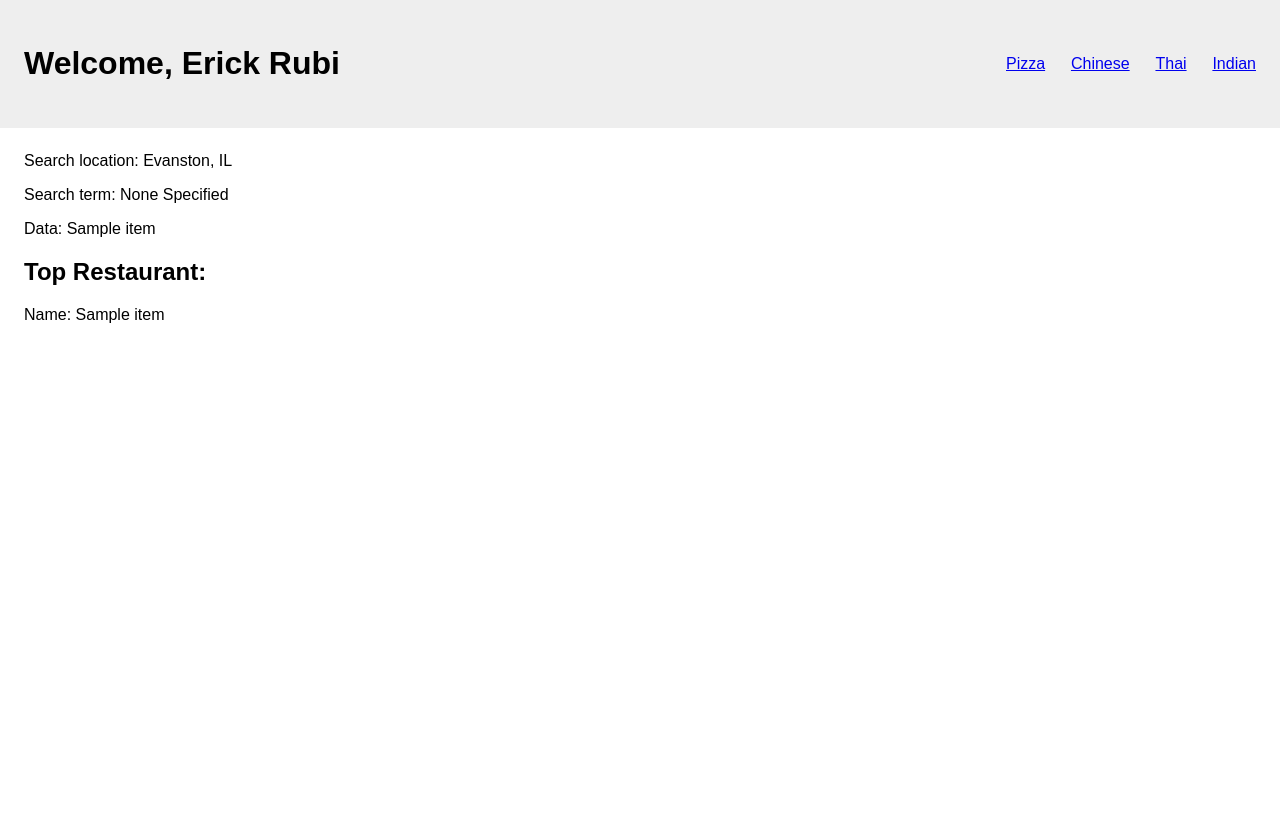
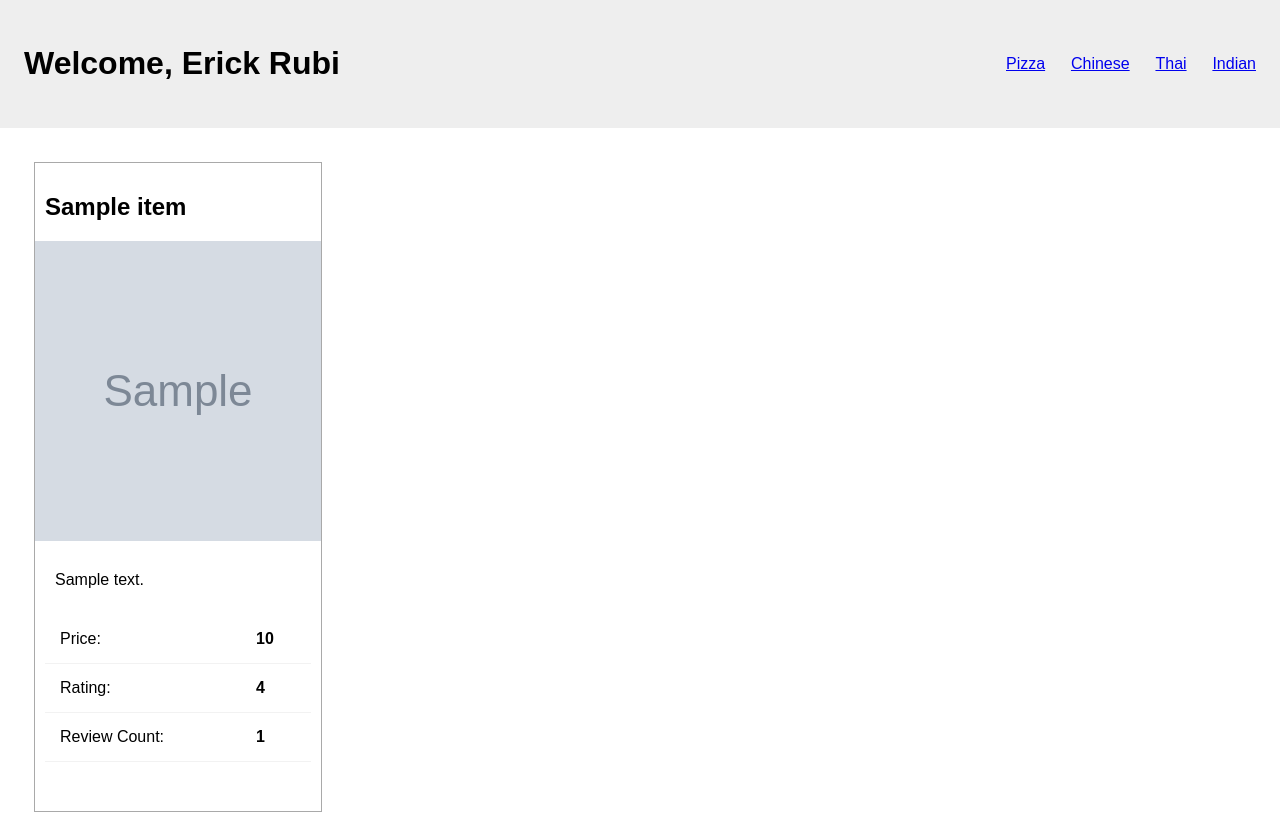
Before and after one commit to pengxiangzhang/NU_CS396_webdev-labs, a Flask app: page /restaurant in a window 1280 px wide. Before the commit the page ends 323 px from the top, so only its background shows below. Run offline with Flask 2, Linux system fonts and the light colour scheme; grey boxes marked "Sample" are stand-in pictures; a database or web service that is not in the repository returns one stand-in record (values such as "Sample title"); data that the repository does not hold is empty; some libraries are stand-ins or nearby versions.

Commit message:
finished Lab 02

```diff
--- a/lab02/app.py
+++ b/lab02/app.py
@@ -4,7 +4,6 @@ import random
 import json
 import requests
 from helpers import CurrentUser
-from pprint import pprint
 
 # initializes flask app:
 app = Flask(__name__)
@@ -12,7 +11,8 @@ app = Flask(__name__)
 #########################
 # some global variables #
 #########################
-current_user = CurrentUser(first_name='Erick', last_name='Rubi', email='erub03@gmail.com', username='erub03')
+current_user = CurrentUser(
+    first_name='Erick', last_name='Rubi', email='erub03@gmail.com', username='erub03')
 
 quotes = (
     '“We May Encounter Many Defeats But We Must Not Be Defeated.” – Maya Angelou',
@@ -27,9 +27,11 @@ quotes = (
 ##############
 # Exercise 1 #
 ##############
+
+
 @app.route('/')
 def exercise1():
-    return 'Hello World!'
+    return f'Hi {current_user.get_full_name()}!'
 
 
 ##############
@@ -39,18 +41,21 @@ def exercise1():
 def exercise2():
     return render_template(
         'quote-of-the-day.html',
-        user=current_user
+        user=current_user,
+        quote=random.choice(quotes)
     )
 
 ##############
 # Exercise 3 #
 ##############
+
+
+@app.route('/restaurant-data/<city>/<search_term>')
+@app.route('/restaurant-data/<city>')
 @app.route('/restaurant-data')
-def exercise3():
-    import json
-    search_term = 'pizza'
-    city = 'Evanston, Il'
-    url = 'https://www.apitutor.org/yelp/simple/v3/businesses/search?location={0}&term={1}'.format(city, search_term)
+def exercise3(city='Evanston, IL', search_term=''):
+    url = 'https://www.apitutor.org/yelp/simple/v3/businesses/search?location={0}&term={1}'.format(
+        city, search_term)
     response = requests.get(url)
     data = response.json()
     return json.dumps(data)
@@ -58,20 +63,22 @@ def exercise3():
 ##############
 # Exercise 4 #
 ##############
+
+
 @app.route('/restaurant/<city>/<search_term>')
 @app.route('/restaurant/<city>')
 @app.route('/restaurant')
 def exercise4(city='Evanston, IL', search_term=''):
-    url = 'https://www.apitutor.org/yelp/simple/v3/businesses/search?location={0}&term={1}'.format(city, search_term)
+    url = 'https://www.apitutor.org/yelp/simple/v3/businesses/search?location={0}&term={1}'.format(
+        city, search_term)
     response = requests.get(url)
     restaurants = response.json()
-    pprint(restaurants[0]) # for debugging
     return render_template(
         'restaurant.html',
         user=current_user,
         search_term=search_term,
         city=city,
-        restaurant=restaurants[0]
+        restaurants=restaurants
     )
 
 @app.route('/cards')
--- a/lab02/static/style.css
+++ b/lab02/static/style.css
@@ -27,11 +27,59 @@ main {
     margin: 3vh;
 }
 
+img {
+    width: calc(100% + 20px);
+    height: 300px;
+    margin-left: -10px;
+}
+
+.box {
+    box-sizing: border-box;
+    border: solid 1px #a9a9a9;
+    float: left;
+    padding: 10px;
+    margin: 10px;
+    width: calc(25% - 20px);
+    height: 650px;
+}
+
+table {
+    border-collapse: collapse;
+    width: 100%;
+}
+
+tr {
+    border-bottom: 1px solid #f2f2f2;
+}
+
+td {
+    padding: 15px;
+}
+
+
+/* Tablet Media Query */
 
 @media only screen and (max-width: 1000px) {
-    /* Media queries go here */
+    .box {
+        box-sizing: border-box;
+        border: solid 1px #a9a9a9;
+        float: left;
+        padding: 10px;
+        margin: 10px;
+        width: calc(50% - 20px);
+    }
 }
 
+
+/* Mobile Phone Media Query */
+
 @media only screen and (max-width: 600px) {
-    /* Media queries go here */
+    .box {
+        box-sizing: border-box;
+        border: solid 1px #a9a9a9;
+        float: left;
+        padding: 10px;
+        margin: 10px;
+        width: calc(100% - 20px);
+    }
 }
--- a/lab02/templates/quote-of-the-day.html
+++ b/lab02/templates/quote-of-the-day.html
@@ -6,6 +6,6 @@
 </head>
 <body>
     <h1>Welcome, {{ user.get_full_name() }}</h1>
-    <p>Replace this with the quote of the day</p>
+    <p>{{quote}}</p>
 </body>
 </html>
--- a/lab02/templates/restaurant.html
+++ b/lab02/templates/restaurant.html
@@ -1,21 +1,41 @@
 <!DOCTYPE html>
-<html lang="en" >
+<html lang="en">
+
 <head>
-    <meta charset="UTF-8"><title>Top Restaurant</title>
+    <meta charset="UTF-8">
+    <title>Top Restaurant</title>
     <link rel="stylesheet" href="https://cdnjs.cloudflare.com/ajax/libs/font-awesome/5.11.2/css/all.min.css">
     <link rel="stylesheet" href="/static/style.css">
     <meta name="viewport" content="width=device-width, initial-scale=1.0">
     <title>Top Restaurant</title>
 </head>
+
 <body>
     {% include 'includes/header.html' %}
 
     <main>
-        <p>Search location: {{city}}</p>
-        <p>Search term: {{search_term or 'None Specified'}}</p>
-        <p>Data: {{ restaurant }}</p>
-        <h2>Top Restaurant:</h2>
-        <p>Name: {{ restaurant.get('name') }}</p>
+        {% for restaurant in restaurants%}
+        <div class="box">
+            <h2>{{ restaurant.get('name') }}</h2>
+            <img alt="{{ restaurant.get( 'name') }}" src="{{restaurant.get( 'image_url')}}" />
+            <p style="padding: 10px;">{{ restaurant.get( 'display_address') }}</p>
+            <table align="left">
+                <tr>
+                    <td>Price:</td>
+                    <td><b>{{ restaurant.get( 'price') }}</b></td>
+                </tr>
+                <tr>
+                    <td>Rating:</td>
+                    <td><b>{{ restaurant.get( 'rating') }}</b></td>
+                </tr>
+                <tr>
+                    <td>Review Count:</td>
+                    <td><b>{{ restaurant.get( 'review_count') }}</b></td>
+                </tr>
+            </table>
+        </div>
+        {% endfor %}
     </main>
 </body>
+
 </html>
```
Also changed, not shown: 1 other file.
